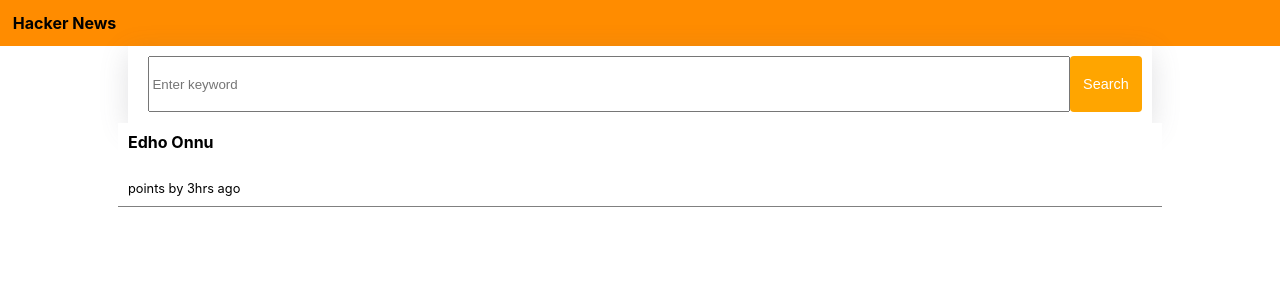
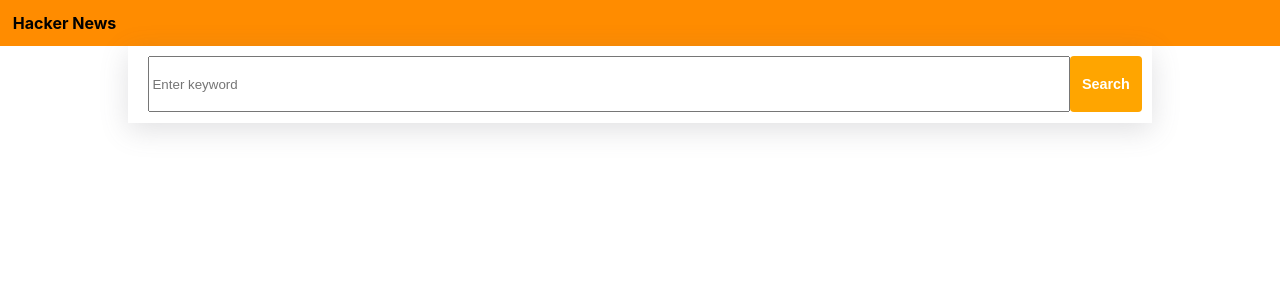
Before and after one commit to sanjay-sp/hacker-news-app, a React (Create React App) app: page / in a window 1280 px wide. Shown: the top 300 px of the page. Built offline with nearby package versions, Linux system fonts and the light colour scheme.

Commit message:
add onSubmit

```diff
--- a/src/components/HomePage.js
+++ b/src/components/HomePage.js
@@ -16,7 +16,7 @@
     return <div>
         <SearchBar search={searchResult}/>
         {searchData!=="" ? <ResultPage data={searchData}/> :
-        <List title="Edho Onnu"/>}
+        <div></div>}
     </div>
 }
 
--- a/src/components/List/List.css
+++ b/src/components/List/List.css
@@ -1,7 +1,6 @@
 .list {
-    width: 80%;
-    background-color: white;
-    border-bottom: 1px solid grey;
+    width: 100%;
+    border-bottom: 1px solid darkgray;
     height: 8vh;
     margin: auto;
     /* margin-top: 2%; */
@@ -9,7 +8,16 @@
     padding: 0.75%;
     display: flex;
     flex-direction: column;
-    justify-content: space-between;
+    justify-content:center;
+}
+
+a {
+    text-decoration: none;
+    color: black;
+}
+
+a:hover {
+    text-decoration: underline;
 }
 
 .h4 {
@@ -26,4 +34,23 @@
     padding: 0%;
     align-items: baseline;
     justify-content: baseline;
+    color: grey;
 }
+
+::-webkit-scrollbar {
+    width: 5px;
+  }
+
+::-webkit-scrollbar-track {
+    display: none;
+    background-color: white;
+  }
+
+  ::-webkit-scrollbar-thumb {
+    background: grey;
+    border-radius: 5%;
+  }
+
+  ::-webkit-scrollbar-thumb:hover {
+    background: darkgray;
+  }
--- a/src/components/List/List.js
+++ b/src/components/List/List.js
@@ -1,10 +1,11 @@
 import React from "react";
+import { Link } from "react-router-dom";
 import './List.css'
 
 const List = ({title, author, points}) => {
     return <div className="list">
         <div className="heading">
-            <h4 className="h4">{title}</h4>
+            <Link to='/'><h4 className="h4">{title}</h4></Link>
         </div>
         <p className="points">{points} points by {author} 3hrs ago</p>
     </div>
--- /dev/null
+++ b/src/components/ResultPage.css
@@ -0,0 +1,10 @@
+.newscontainer {
+    height: 95%;
+    width: 80%;
+    margin: auto;
+    margin-bottom: 5%;
+    margin-top: 2%;
+    overflow-y: scroll;
+    overflow-x: hidden;
+    box-shadow: rgba(100, 100, 111, 0.2) 0px  0px 0px 0px;;
+}
--- a/src/components/ResultPage.js
+++ b/src/components/ResultPage.js
@@ -1,12 +1,10 @@
 import React from "react";
 import List from "./List/List";
+import './ResultPage.css';
 
 const ResultPage = ({data}) => {
-    // data.map((res)=>{
-    //     console.log(res.title);
-    // })
     console.log(data)
-    return <div>
+    return <div className="newscontainer">
         {data.map((item)=><List key={item.objectID}
             title={item.title}
             points={item.points}
--- a/src/components/SearchBar.css
+++ b/src/components/SearchBar.css
@@ -22,6 +22,7 @@
     background-color: orange;
     color: white;
     font-size: 90%;
+    font-weight: 700;
     border: none;
     min-height: 7vh;
     width: 7%;
--- a/src/components/SearchBar.js
+++ b/src/components/SearchBar.js
@@ -9,9 +9,16 @@
         setSearchValue(e.target.value)
     }
 
+    const onEnter = (e) => {
+        e.preventDefault();
+        search(searchValue)
+    }
+
     return <div className="searchbar">
+        <form onSubmit={onEnter}>
         <input type='search' placeholder="Enter keyword" name="searchbox" value={searchValue} onChange={onnChangeHandler}/>
         <button type="submit" className="search-button" onClick={()=>search(searchValue)}>Search</button>
+        </form>
     </div>
 }
 
```
